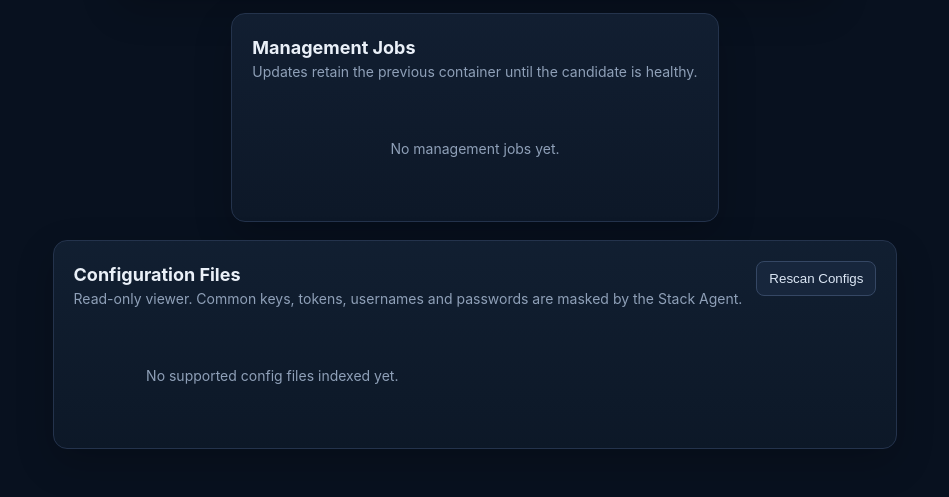
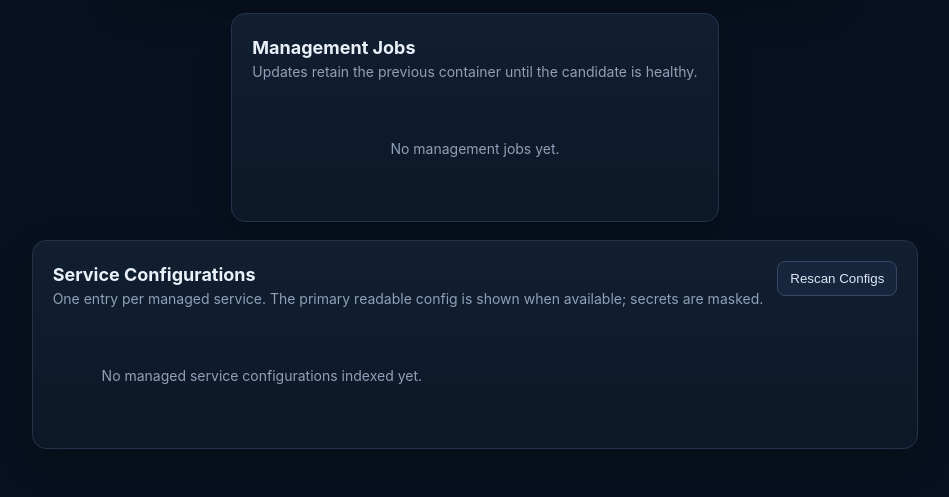
Before and after one commit to Fudmonk95/ArrNexus, a Python web app: template app/templates/mediastack.html in a window 1280 px wide. Shown: the part 778-1275 px from the top of the page, without its empty margins (165-1114 px from the left). Run offline with Jinja, Linux system fonts and the light colour scheme; the template is opened without the code that fills it, so the values that code supplies are empty.

Commit message:
MediaStack: present configuration by service

```diff
--- a/app/templates/mediastack.html
+++ b/app/templates/mediastack.html
@@ -95,9 +95,15 @@
 </section>
 
 <section class="panel">
-  <div class="panel-head"><div><h2>Configuration Files</h2><span class="muted">Read-only viewer. Common keys, tokens, usernames and passwords are masked by the Stack Agent.</span></div><button type="button" class="secondary" id="mediastack-config-refresh">Rescan Configs</button></div>
+  <div class="panel-head"><div><h2>Service Configurations</h2><span class="muted">One entry per managed service. The primary readable config is shown when available; secrets are masked.</span></div><button type="button" class="secondary" id="mediastack-config-refresh">Rescan Configs</button></div>
   <div class="mediastack-config-grid" id="mediastack-configs">
-    {% for file in stack.configs.files %}<button type="button" class="mediastack-config-file" data-config-root="{{ file.root }}" data-config-path="{{ file.path }}"><span class="mono">{{ file.root }}/{{ file.path }}</span><small>{{ file.size }} bytes</small></button>{% else %}<p class="empty">No supported config files indexed yet.</p>{% endfor %}
+    {% for file in stack.configs.files %}
+      {% if file.available %}
+      <button type="button" class="mediastack-config-file" data-config-root="{{ file.root }}" data-config-path="{{ file.path }}"><strong>{{ file.root }}</strong><span class="mono">{{ file.path }}</span><small>{{ file.size }} bytes · {{ file.file_count }} readable config file{{ '' if file.file_count == 1 else 's' }}</small></button>
+      {% else %}
+      <div class="mediastack-config-file unavailable"><strong>{{ file.root }}</strong><span class="muted">No readable primary config</span><small>{{ file.file_count }} indexed config file{{ '' if file.file_count == 1 else 's' }}</small></div>
+      {% endif %}
+    {% else %}<p class="empty">No managed service configurations indexed yet.</p>{% endfor %}
   </div>
 </section>
 
@@ -283,7 +289,7 @@
   bindDynamic();
   document.getElementById('mediastack-refresh').addEventListener('click',async e=>{const b=e.currentTarget;b.disabled=true;b.textContent='Refreshing…';try{await refresh();}catch(err){alert(err.message);}finally{b.disabled=false;b.textContent='Refresh';}});
   document.getElementById('mediastack-updates').addEventListener('click',async e=>{const b=e.currentTarget;b.disabled=true;b.textContent='Checking…';try{render(await request('/api/mediastack/check-updates',{method:'POST'}));}catch(err){alert(err.message);}finally{b.disabled=false;b.textContent='Check for Updates';}});
-  document.getElementById('mediastack-config-refresh').addEventListener('click',async e=>{const b=e.currentTarget;b.disabled=true;b.textContent='Scanning…';try{const data=await request('/api/mediastack/refresh-configs',{method:'POST'});document.getElementById('mediastack-configs').innerHTML=(data.files||[]).map(f=>`<button type="button" class="mediastack-config-file" data-config-root="${esc(f.root)}" data-config-path="${esc(f.path)}"><span class="mono">${esc(f.root)}/${esc(f.path)}</span><small>${Number(f.size||0)} bytes</small></button>`).join('')||'<p class="empty">No supported config files indexed yet.</p>';bindDynamic();}catch(err){alert(err.message);}finally{b.disabled=false;b.textContent='Rescan Configs';}});
+  document.getElementById('mediastack-config-refresh').addEventListener('click',async e=>{const b=e.currentTarget;b.disabled=true;b.textContent='Scanning…';try{const data=await request('/api/mediastack/refresh-configs',{method:'POST'});document.getElementById('mediastack-configs').innerHTML=(data.files||[]).map(f=>f.available?`<button type="button" class="mediastack-config-file" data-config-root="${esc(f.root)}" data-config-path="${esc(f.path)}"><strong>${esc(f.root)}</strong><span class="mono">${esc(f.path)}</span><small>${Number(f.size||0)} bytes · ${Number(f.file_count||0)} readable config file${Number(f.file_count||0)===1?'':'s'}</small></button>`:`<div class="mediastack-config-file unavailable"><strong>${esc(f.root)}</strong><span class="muted">No readable primary config</span><small>${Number(f.file_count||0)} indexed config file${Number(f.file_count||0)===1?'':'s'}</small></div>`).join('')||'<p class="empty">No managed service configurations indexed yet.</p>';bindDynamic();}catch(err){alert(err.message);}finally{b.disabled=false;b.textContent='Rescan Configs';}});
   setInterval(async()=>{try{render(await request('/api/mediastack'));}catch(_){}},10000);
 })();
 </script>
```
